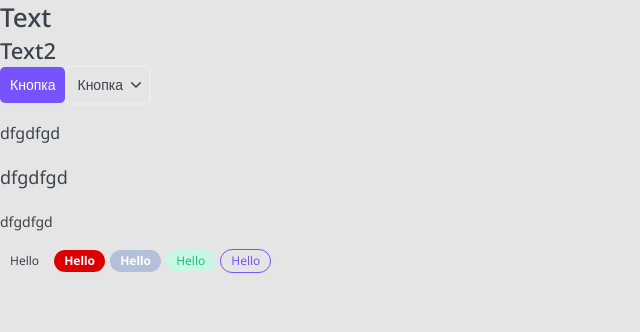
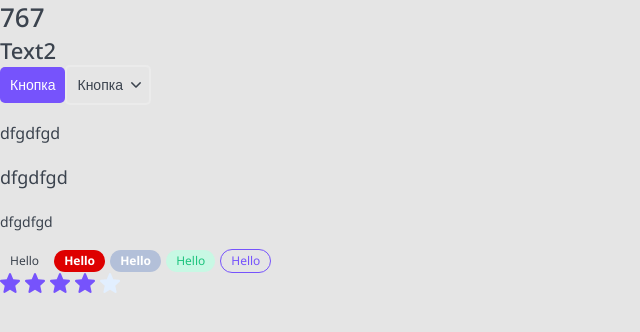
Before and after one commit to QueGonJinn/TopApp, a Next.js app: page / in a window 1280 px wide. Shown: the top 332 px of the page, without its empty margins (0-640 px from the left). Built offline with nearby package versions, Linux system fonts and the light colour scheme.

Commit message:
feat: rating component implementation

```diff
--- /dev/null
+++ b/components/Rating/Rating.module.css
@@ -0,0 +1,11 @@
+.field svg {
+	fill: var(--primary);
+}
+
+.star svg {
+	margin-right: 5px;
+}
+
+.editable {
+	cursor: pointer;
+}
--- /dev/null
+++ b/components/Rating/Rating.tsx
@@ -0,0 +1,67 @@
+import { RatingProps } from './Rating.props';
+import styles from './Rating.module.css';
+import cn from 'classnames';
+import StarIcon from './Rating.svg';
+import { useState, useEffect, KeyboardEvent } from 'react';
+
+export const Rating = ({ isEditable = false, setRating, rating, ...props}: RatingProps): JSX.Element => {
+
+	const [ratingArray, setRatingArray] = useState<JSX.Element[]>(new Array(5).fill(<></>));
+
+	useEffect(() => {
+		constructRating(rating);
+	}, [rating]);
+
+	const constructRating = (currentRating: number) => {
+		const updatedArray = ratingArray.map((r: JSX.Element, i: number) => {
+			return (
+
+				// eslint-disable-next-line react/jsx-key
+				<span
+					className = { cn(styles.star, {
+						[styles.field]: i < currentRating,
+						[styles.editable]: isEditable
+					})}
+					onMouseEnter = {() => changeDisplay(i + 1)}
+					onMouseLeave = {() => changeDisplay(rating)}
+					onClick = {() => onClick(i + 1)}
+				>
+					<StarIcon
+
+					tabIndex = {isEditable ? 0 : -1}
+					onKeyDown={(e: KeyboardEvent<SVGElement>) => isEditable && handleSpace(i + 1, e) }
+				/>
+				</span>
+
+			);
+		});
+		setRatingArray(updatedArray);
+	};
+
+	const changeDisplay = (i: number) => {
+		if (!isEditable) {
+			return ;
+		}
+		constructRating(i);
+	};
+
+	const onClick = (i: number) => {
+		if (!isEditable || !setRating) {
+			return ;
+		}
+		setRating(i);
+	};
+
+	const handleSpace = (i: number, e: KeyboardEvent<SVGElement>) => {
+		if (e.code != 'Space' || !setRating) {
+			return;
+		}
+		setRating(i);
+	};
+
+	return (
+		<div {...props}>
+			{ratingArray.map((r, i) => (<span key={i}>{r}</span>))}
+		</div>
+	);
+};
--- a/components/index.ts
+++ b/components/index.ts
@@ -2,3 +2,4 @@
 export * from './Button/Button';
 export * from './Ptag/Ptag';
 export * from './Tag/Tag';
+export * from './Rating/Rating';
--- a/package.json
+++ b/package.json
@@ -25,6 +25,7 @@
     "cross-env": "^7.0.3",
     "eslint": "^8.22.0",
     "eslint-config-next": "12.2.5",
+    "eslint-plugin-react-hooks": "^4.6.0",
     "stylelint": "^14.10.0",
     "stylelint-config-standard": "^27.0.0",
     "stylelint-order": "^4.1.0",
--- a/pages/index.tsx
+++ b/pages/index.tsx
@@ -1,11 +1,13 @@
-import React from 'react';
-import { Htag, Button, Ptag, Tag } from '../components';
+import React, {useState} from 'react';
+import { Htag, Button, Ptag, Tag, Rating } from '../components';
 
 export default function Home(): JSX.Element {
+
+	const [rating, setRating] = useState<number>(4);
+
 	return (
-
 		<>
-			<Htag tag='h1'>Text</Htag>
+			<Htag tag='h1'>767</Htag>
 			<Htag tag='h2'>Text2</Htag>
 			<Button appearance='primary'>Кнопка</Button>
 			<Button appearance='ghost' arrow='down'>Кнопка</Button>
@@ -17,6 +19,7 @@
 			<Tag color='gray'>Hello</Tag>
 			<Tag color='green'>Hello</Tag>
 			<Tag color='primary' href='#'>Hello</Tag>
+			<Rating rating={rating} isEditable setRating={setRating}/>
 		</>
 	);
 }
```
Also changed, not shown: components/Rating/Rating.props.ts (added, +7 -0 lines), svg.d.ts (+3 -4 lines), .eslintrc.json, components/Rating/Rating.svg (added), 1 other file (tests, documents, lock files or other folders).
